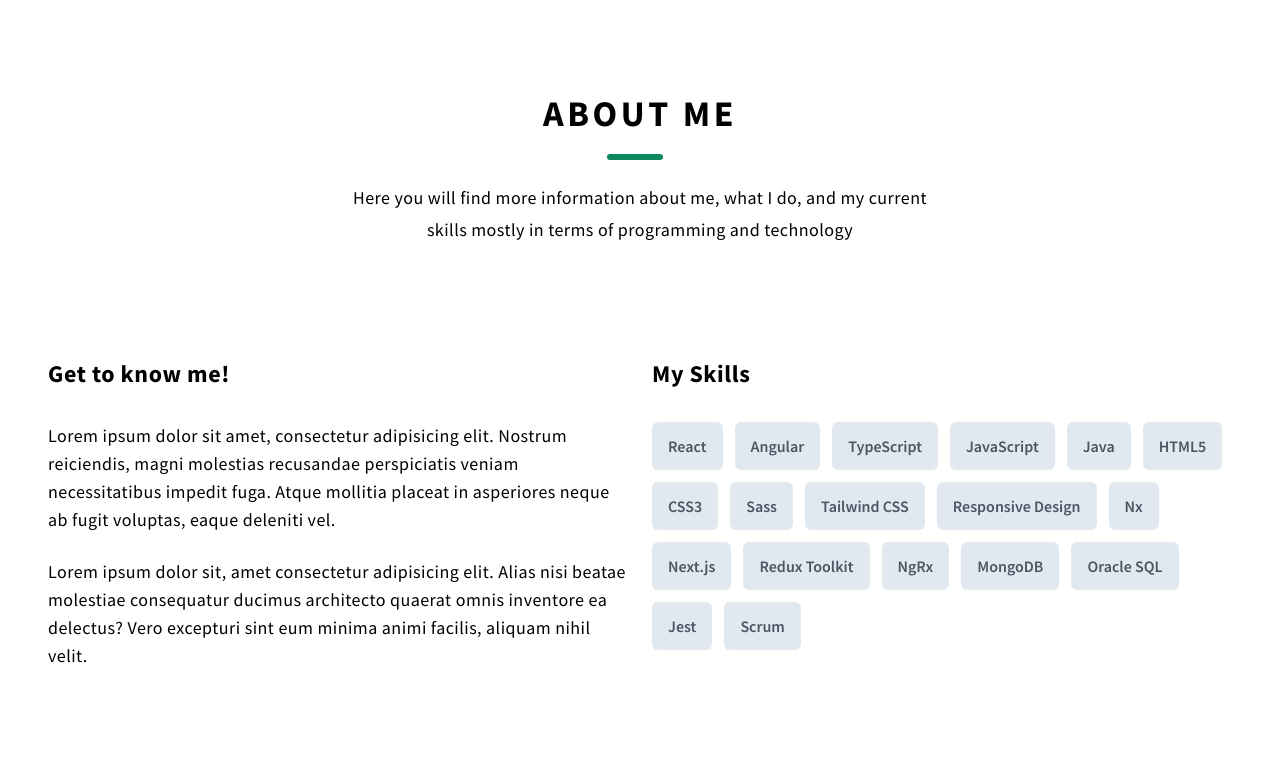
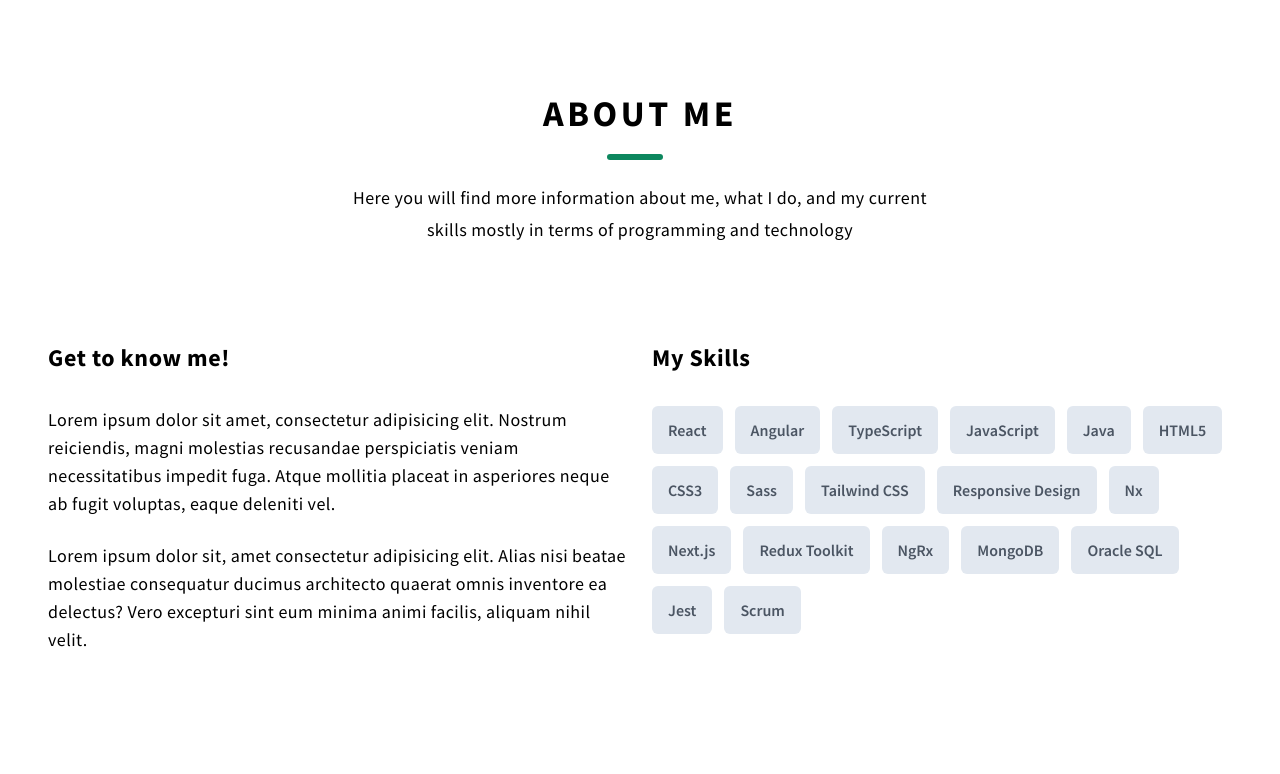
Before and after one commit to Sody15/my-portfolio, a React (Vite) app: page / in a window 1280 px wide. Shown: the part 706-1480 px from the top of the page. Built offline with nearby package versions, Linux system fonts and the light colour scheme.

Commit message:
Section padding adjustment

```diff
--- a/src/components/layout/Section.tsx
+++ b/src/components/layout/Section.tsx
@@ -14,7 +14,7 @@ const Section: FC<{ title: string; description: string; children?: ReactNode; id
 
   return (
     <section className={classNames} id={id}>
-      <div className='section__heading pb-28 flex flex-col items-center text-center'>
+      <div className='section__heading pb-24 flex flex-col items-center text-center'>
         <h2 className="relative mb-12 after:content-[''] after:block after:w-14 after:h-1.5 after:rounded-md after:bg-primary after:mt-5 after:absolute after:left-16">
           {title}
         </h2>
```
